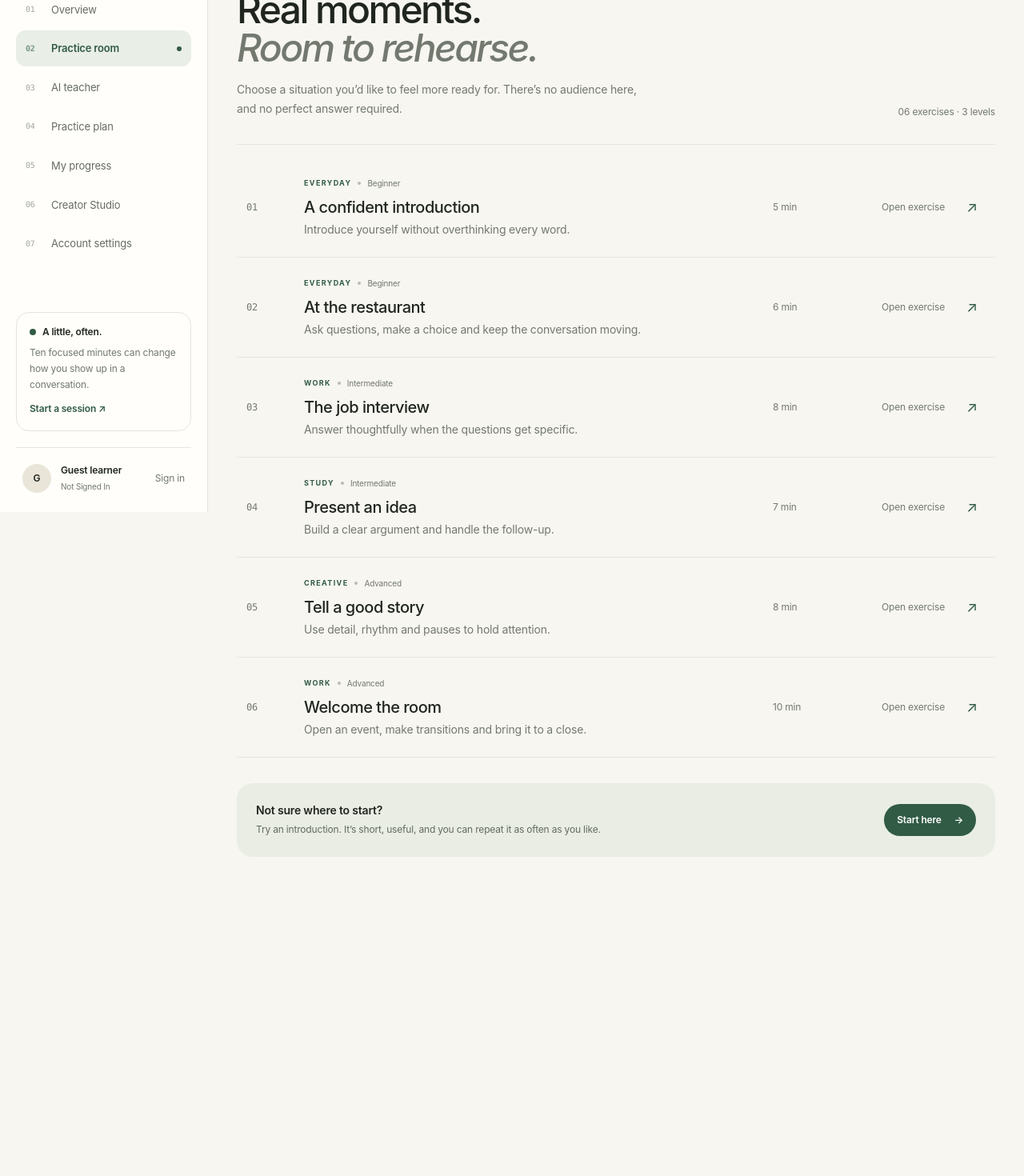
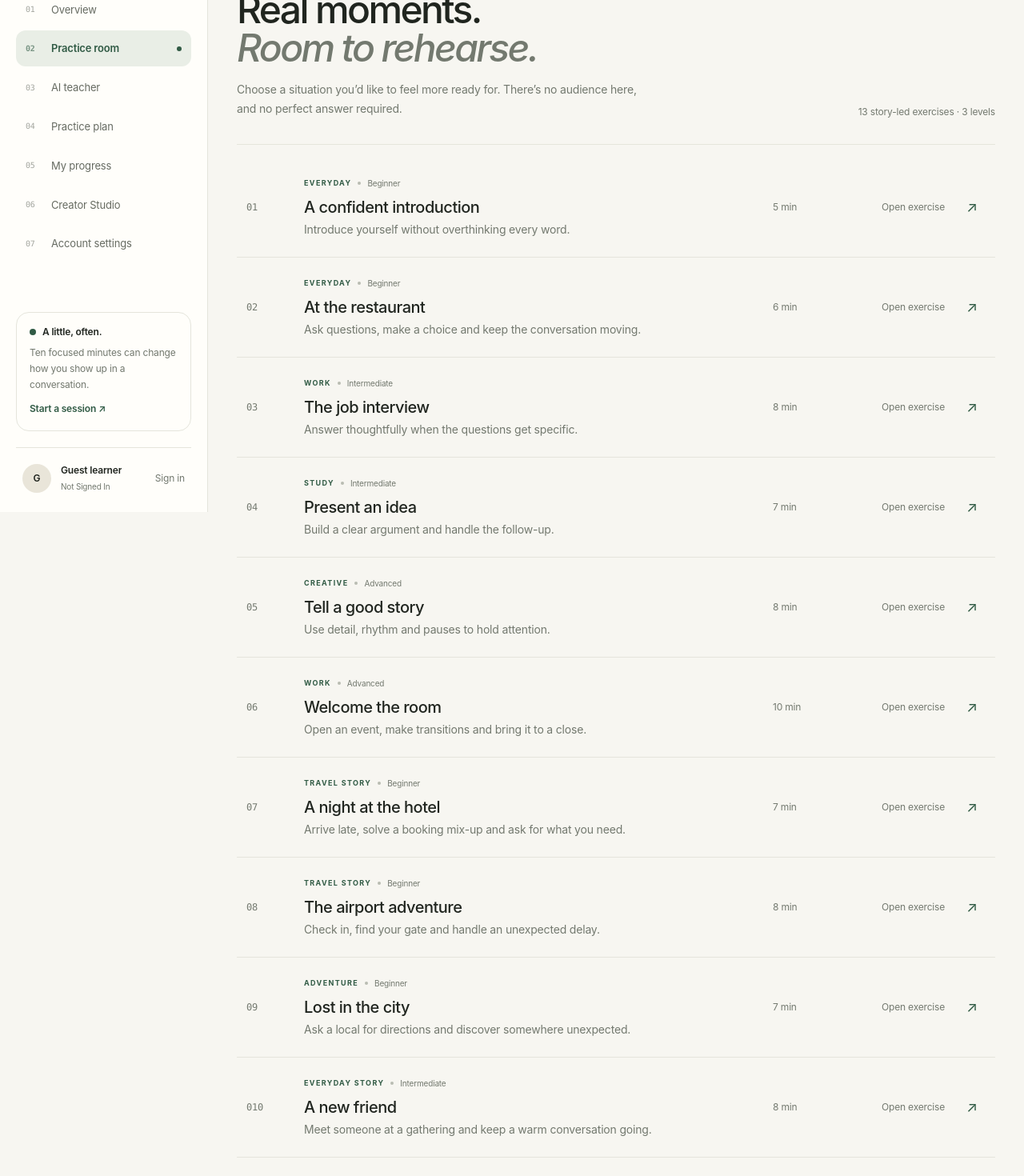
Before and after one commit to manansulya01/Courant, a Next.js app: page /labs in a window 1280 px wide. Shown: the part 160-1630 px from the top of the page at 80% size. Before the commit the page ends 1271 px from the top, so only its background shows below. Built offline with nearby package versions, Linux system fonts and the light colour scheme; no server answers.

Commit message:
Expand Courant practice library with immersive story scenarios

```diff
--- a/app/labs/page.tsx
+++ b/app/labs/page.tsx
@@ -8,10 +8,17 @@ const labs=[
   {slug:"school-presentation",title:"Present an idea",description:"Build a clear argument and handle the follow-up.",level:"Intermediate",time:"7 min",category:"Study"},
   {slug:"storytelling",title:"Tell a good story",description:"Use detail, rhythm and pauses to hold attention.",level:"Advanced",time:"8 min",category:"Creative"},
   {slug:"host-event",title:"Welcome the room",description:"Open an event, make transitions and bring it to a close.",level:"Advanced",time:"10 min",category:"Work"},
+  {slug:"hotel-check-in",title:"A night at the hotel",description:"Arrive late, solve a booking mix-up and ask for what you need.",level:"Beginner",time:"7 min",category:"Travel story"},
+  {slug:"airport-adventure",title:"The airport adventure",description:"Check in, find your gate and handle an unexpected delay.",level:"Beginner",time:"8 min",category:"Travel story"},
+  {slug:"lost-in-the-city",title:"Lost in the city",description:"Ask a local for directions and discover somewhere unexpected.",level:"Beginner",time:"7 min",category:"Adventure"},
+  {slug:"new-friend",title:"A new friend",description:"Meet someone at a gathering and keep a warm conversation going.",level:"Intermediate",time:"8 min",category:"Everyday story"},
+  {slug:"weekend-mystery",title:"The weekend mystery",description:"Make plans with a friend, follow clues and tell the story back.",level:"Intermediate",time:"9 min",category:"Interactive story"},
+  {slug:"cafe-meet-cute",title:"A conversation at the café",description:"Order a drink, make a small connection and keep the conversation natural.",level:"Beginner",time:"6 min",category:"Everyday story"},
+  {slug:"unexpected-problem",title:"The unexpected problem",description:"A plan goes wrong. Explain what happened and work out a solution.",level:"Intermediate",time:"9 min",category:"Life skills"},
 ];
 
 export default function LabsPage(){return <AppShell><div className="mx-auto max-w-[1120px]">
-  <div className="flex flex-col justify-between gap-5 border-b border-[var(--line)] pb-8 md:flex-row md:items-end"><div><p className="text-[10px] font-bold uppercase tracking-[.18em] text-[var(--accent)]">The practice room</p><h1 className="mt-4 text-4xl font-medium leading-tight tracking-[-.055em] sm:text-5xl">Real moments.<br/><span className="italic text-[var(--muted)]">Room to rehearse.</span></h1><p className="mt-4 max-w-lg text-sm leading-6 text-[var(--muted)]">Choose a situation you’d like to feel more ready for. There’s no audience here, and no perfect answer required.</p></div><p className="text-xs text-[var(--muted)]">06 exercises · 3 levels</p></div>
+  <div className="flex flex-col justify-between gap-5 border-b border-[var(--line)] pb-8 md:flex-row md:items-end"><div><p className="text-[10px] font-bold uppercase tracking-[.18em] text-[var(--accent)]">The practice room</p><h1 className="mt-4 text-4xl font-medium leading-tight tracking-[-.055em] sm:text-5xl">Real moments.<br/><span className="italic text-[var(--muted)]">Room to rehearse.</span></h1><p className="mt-4 max-w-lg text-sm leading-6 text-[var(--muted)]">Choose a situation you’d like to feel more ready for. There’s no audience here, and no perfect answer required.</p></div><p className="text-xs text-[var(--muted)]">13 story-led exercises · 3 levels</p></div>
   <div className="mt-4">{labs.map((lab,i)=><Link href={"/labs/"+lab.slug} key={lab.slug} className="group grid gap-4 border-b border-[var(--line)] py-6 transition-colors hover:bg-[#f1f0e9] sm:grid-cols-[56px_1fr_120px_90px_24px] sm:items-center sm:px-3">
     <span className="font-mono text-xs text-[var(--muted)]">0{i+1}</span>
     <div><div className="mb-2 flex flex-wrap items-center gap-2"><span className="text-[9px] font-bold uppercase tracking-[.15em] text-[var(--accent)]">{lab.category}</span><span className="h-1 w-1 rounded-full bg-[#b9bcb2]"/><span className="text-[10px] text-[var(--muted)]">{lab.level}</span></div><h2 className="text-lg font-medium tracking-[-.025em] sm:text-xl">{lab.title}</h2><p className="mt-1 max-w-xl text-xs leading-5 text-[var(--muted)] sm:text-sm">{lab.description}</p></div>
```
